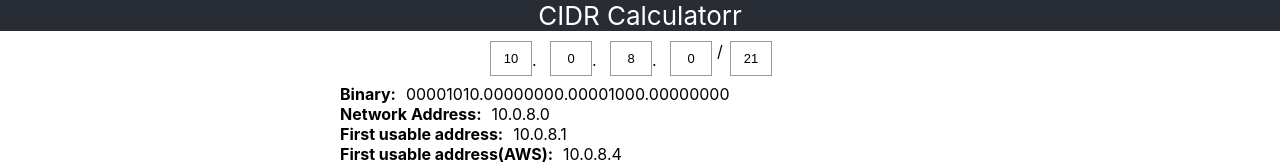
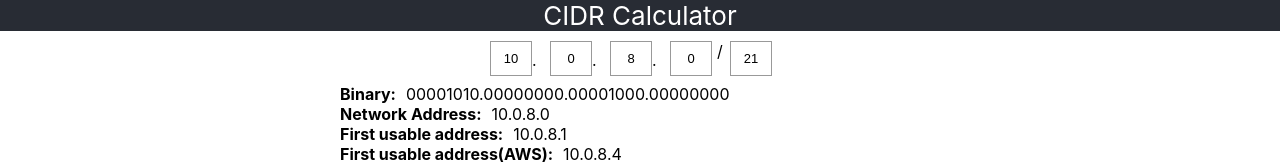
Before and after one commit to bfeitoza/devops-ci-teste, a React (Create React App) app in the folder rdicidr-0.1.0/: page / in a window 1280 px wide. Shown: the top 164 px of the page. Built offline with nearby package versions, Linux system fonts and the light colour scheme.

Commit message:
Update App.js

```diff
--- a/rdicidr-0.1.0/src/App.js
+++ b/rdicidr-0.1.0/src/App.js
@@ -5,7 +5,7 @@ function App() {
   return (
     <div className="App">
       <header className="App-header">
-        <div>CIDR Calculatorr</div>
+        <div>CIDR Calculator</div>
       </header>
       <IPv4Addr />
       <footer>
```
